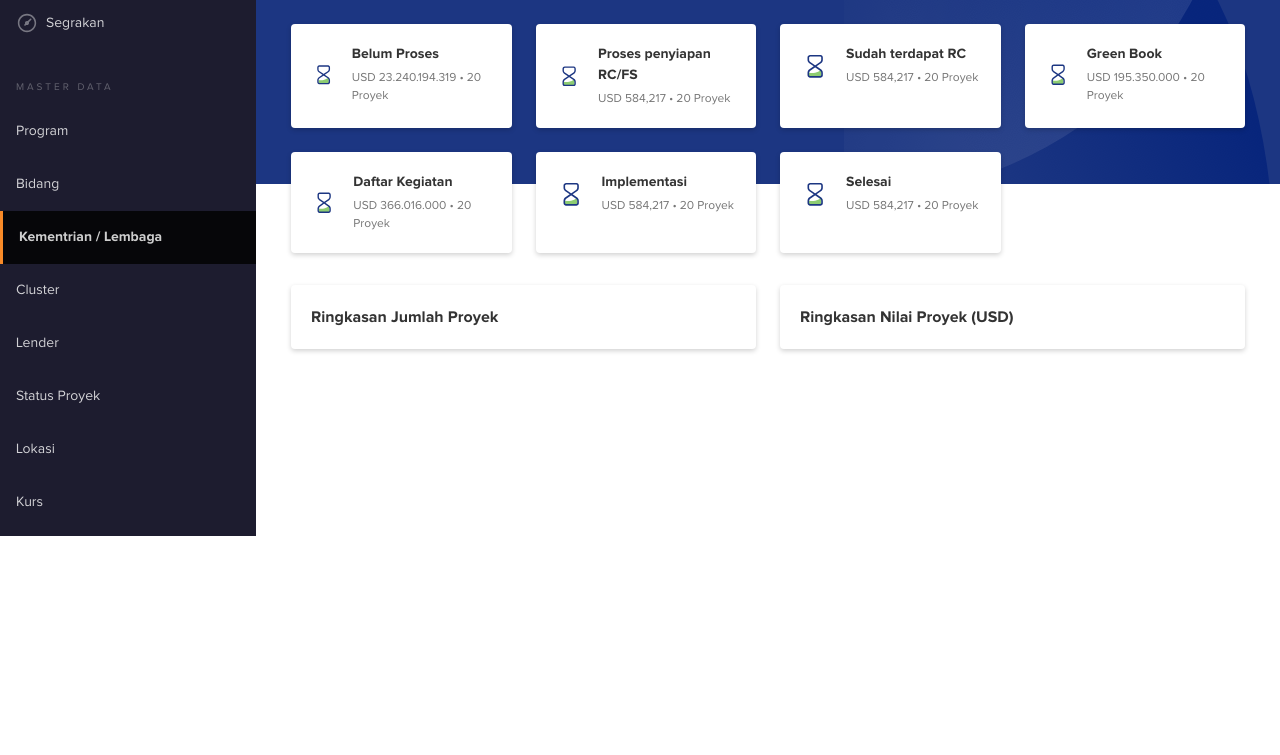
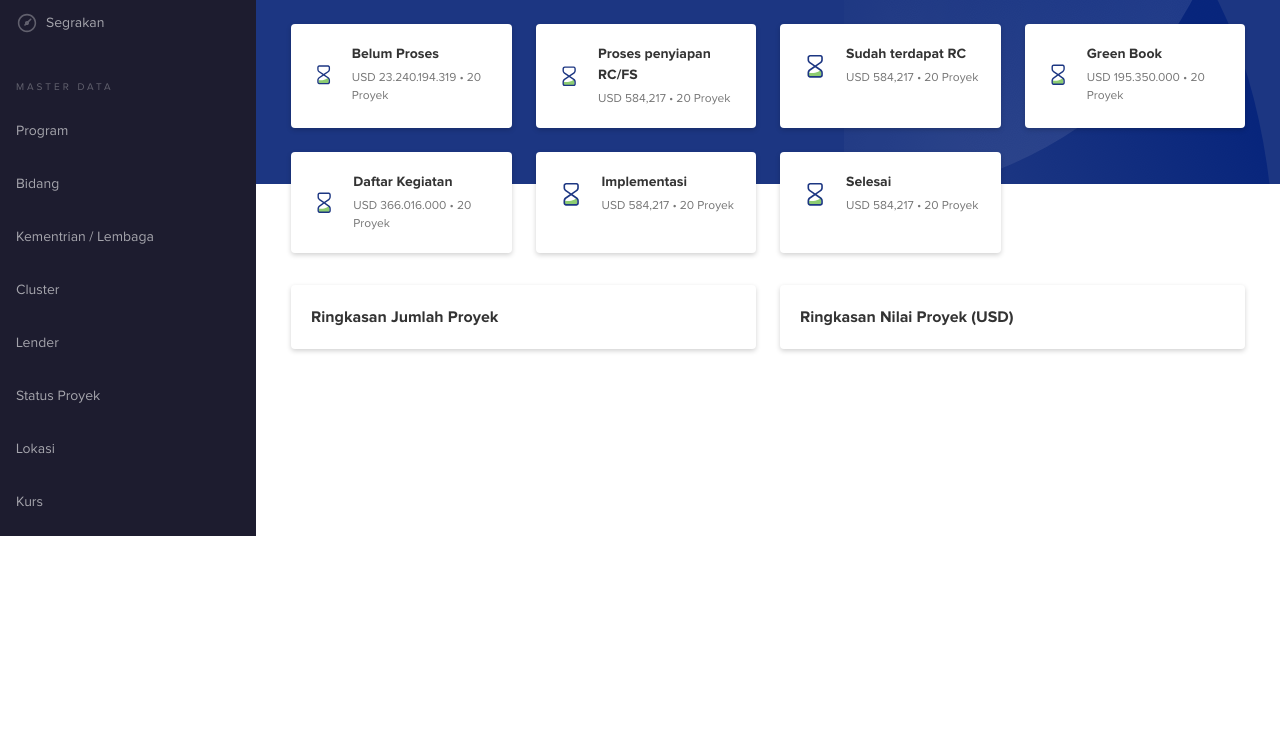
Before and after one commit to zizc0de/bilateral-dashboard-ui, a website: page pages/index.html in a window 1280 px wide. Shown: the part 264-1019 px from the top of the page. Drawn offline with Linux system fonts and the light colour scheme.

Commit message:
fix: remove unused menu and hover style

```diff
--- a/pages/index.html
+++ b/pages/index.html
@@ -57,23 +57,8 @@
                         <li>
                             <a href="#">Bidang</a>
                         </li>
-                        <li class="active">
+                        <li>
                             <a href="#">Kementrian / Lembaga</a>
-                        </li>
-                        <li>
-                            <a href="#">Cluster</a>
-                        </li>
-                        <li>
-                            <a href="#">Lender</a>
-                        </li>
-                        <li>
-                            <a href="#">Status Proyek</a>
-                        </li>
-                        <li>
-                            <a href="#">Lokasi</a>
-                        </li>
-                        <li>
-                            <a href="#">Kurs</a>
                         </li>
                         <li>
                             <a href="#">Cluster</a>
--- a/styles/layouts/_main-sidebar.scss
+++ b/styles/layouts/_main-sidebar.scss
@@ -44,7 +44,7 @@
           display: flex;
           align-items: center;
           font-size: 14px;
-          opacity: 0.8;
+          opacity: 0.6;
           padding: 16px;
           text-decoration: none;
 
@@ -56,7 +56,9 @@
         &:hover,
         &.active {
           background-color: rgba(0, 0, 0, 0.8);
-          opacity: 1;
+          > a {
+            opacity: 1;
+          }
         }
 
         &.active {
```
Also changed, not shown: dist/css/styles.css.
